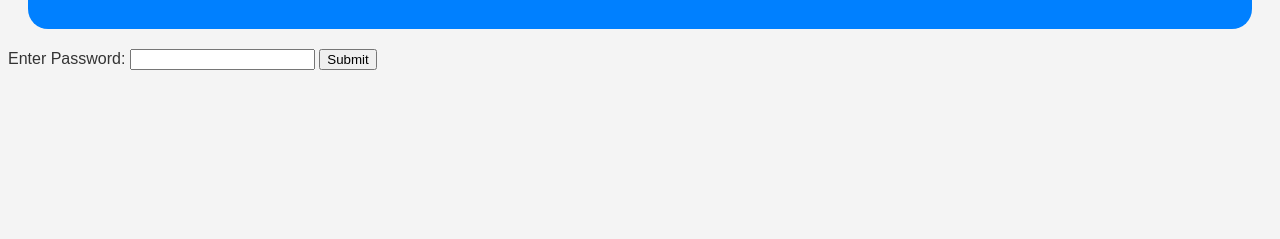
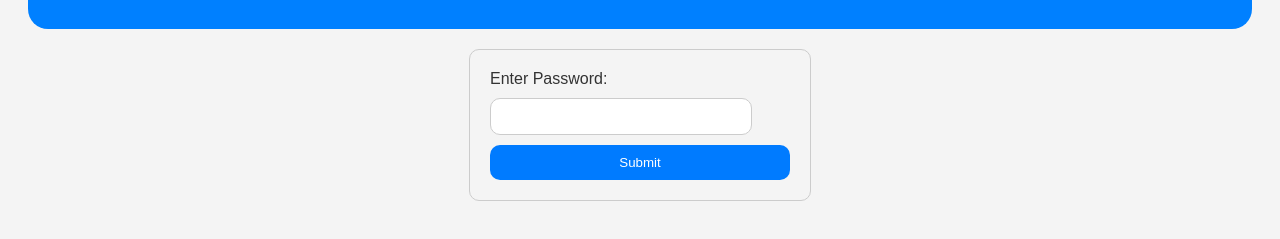
Before and after one commit to somismyusername/DBMS-project, a plain HTML site: page admin.html in a window 1280 px wide. Shown: the part 91-330 px from the top of the page. Drawn offline with Linux system fonts and the light colour scheme.

Commit message:
final commit

```diff
--- a/admin.html
+++ b/admin.html
@@ -5,6 +5,45 @@
     <meta name="viewport" content="width=device-width, initial-scale=1.0">
     <title>Admin Access</title>
     <link rel="stylesheet" href="styles.css">
+    <style>
+        #passwordForm {
+            width: 300px; /* Adjust the width as needed */
+            margin: 0 auto; /* Center the form horizontally */
+            padding: 20px;
+            border: 1px solid #ccc;
+            border-radius: 10px;
+        }
+
+        /* Styles for the form elements */
+        label {
+            display: block; /* Ensure labels are on their own line */
+            margin-bottom: 10px; /* Add space below labels */
+        }
+
+        input[type="password"] {
+            width: 80%;
+            padding: 10px;
+            margin-bottom: 10px;
+            border: 1px solid #ccc;
+            border-radius: 10px;
+            align-items: center;
+        }
+
+        button[type="submit"] {
+            width: 100%;
+            padding: 10px;
+            background-color: #007bff;
+            color: #fff;
+            border: none;
+            border-radius: 10px;
+            cursor: pointer;
+        }
+
+        button[type="submit"]:hover {
+            background-color: #0056b3; /* Darker shade of primary color */
+        }
+    </style>
+
 </head>
 <body>
     <header>
@@ -15,26 +54,7 @@
             <label for="password">Enter Password:</label>
             <input type="password" id="password" name="password">
             <button type="submit">Submit</button>
-            <style>  body {
-                display: block;
-                justify-content: center;
-                align-items: center;
-            }
 
-            .container {
-                display: flex;
-                justify-content: center;
-                align-items: center;
-            }
-
-            .password-input {
-                width: 100%;
-                padding: 10px;
-                font-size: 16px;
-                border: 1px solid #ccc;
-                border-radius: 5px;
-            }
-        </style></style>
         </form>
         <table id="adminTable" style="display: none;">
             <thead>
```
